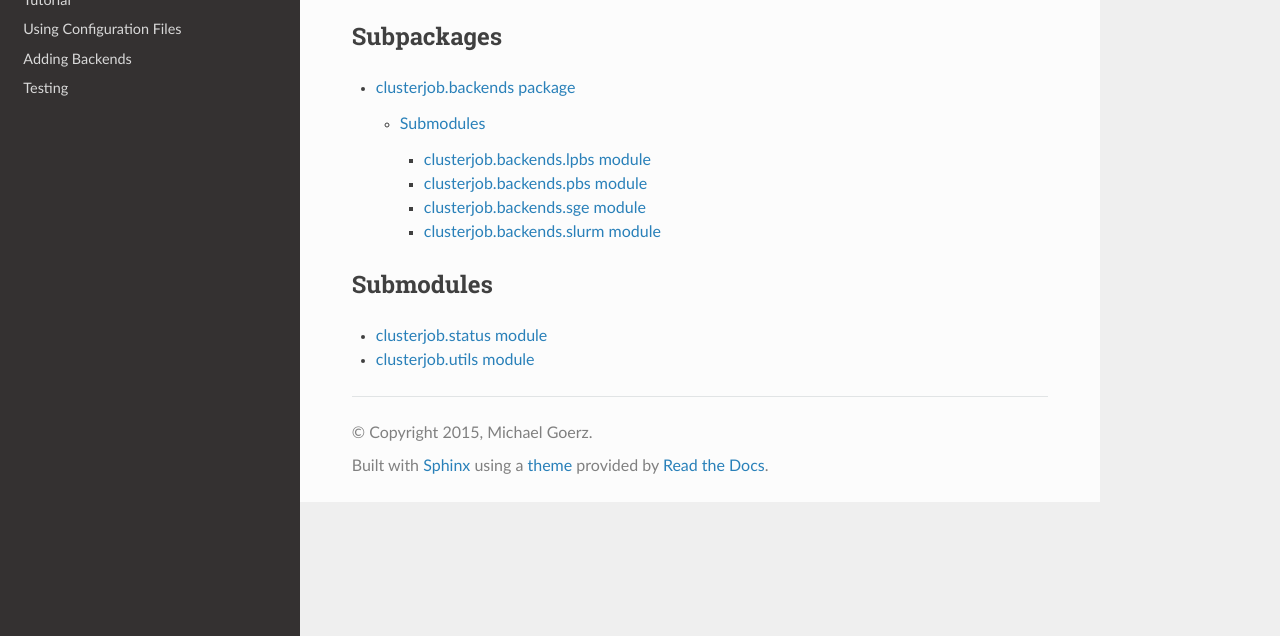
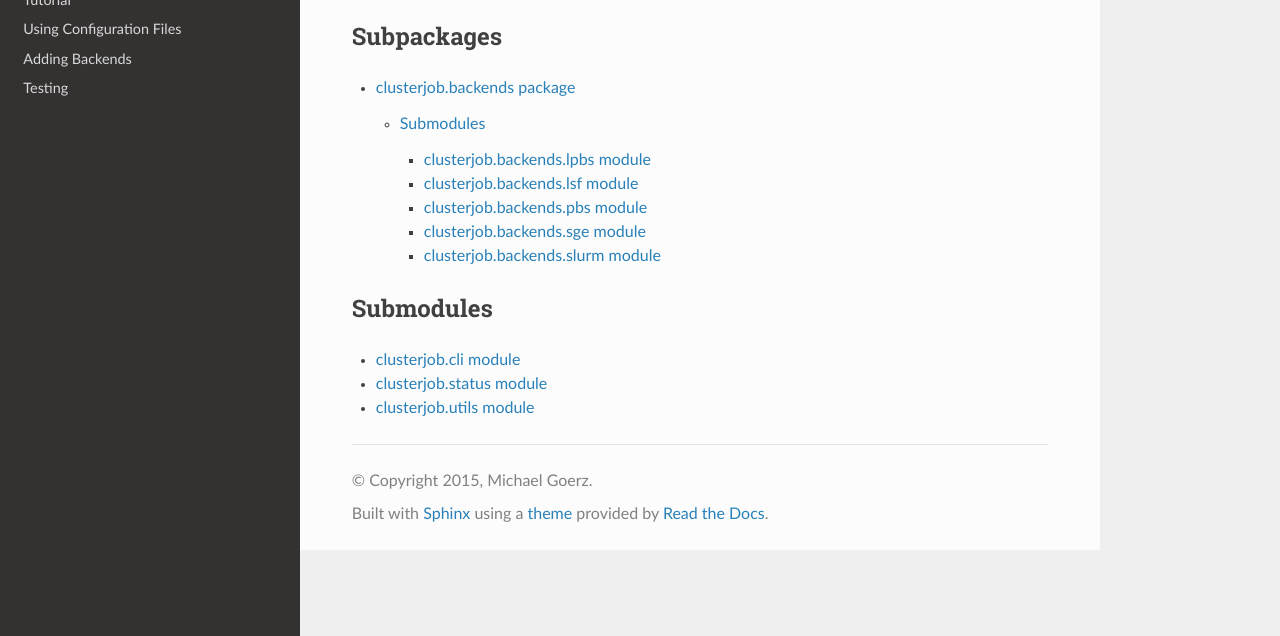
Before and after one commit to goerz/clusterjob, a Sphinx documentation site: the page built from docs/source/API/clusterjob.rst, in a window 1280 px wide, cut to the strip 264-900 px from the top of the page. Built offline with Sphinx 7.4.7 and the Read the Docs theme 2.0.0, drawn with Linux system fonts in a browser that asks for light colours.

```diff
--- /dev/null
+++ b/docs/source/API/clusterjob.backends.lsf.rst
@@ -0,0 +1,7 @@
+clusterjob.backends.lsf module
+==============================
+
+.. automodule:: clusterjob.backends.lsf
+    :members:
+    :undoc-members:
+    :show-inheritance:
--- a/docs/source/API/clusterjob.backends.rst
+++ b/docs/source/API/clusterjob.backends.rst
@@ -12,6 +12,7 @@ Submodules
 .. toctree::
 
    clusterjob.backends.lpbs
+   clusterjob.backends.lsf
    clusterjob.backends.pbs
    clusterjob.backends.sge
    clusterjob.backends.slurm
--- a/docs/source/API/clusterjob.rst
+++ b/docs/source/API/clusterjob.rst
@@ -18,5 +18,6 @@ Submodules
 
 .. toctree::
 
+   clusterjob.cli
    clusterjob.status
    clusterjob.utils
```
Also changed, not shown: docs/source/API/clusterjob.cli.rst (added, +7 -0 lines), 1 other file.
